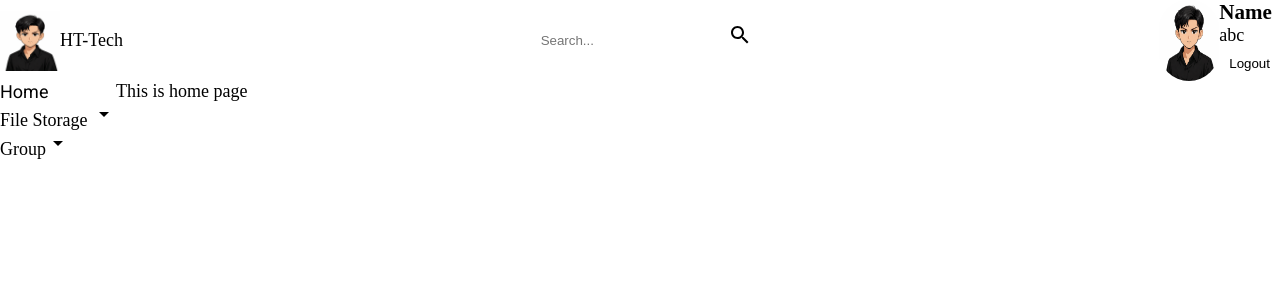
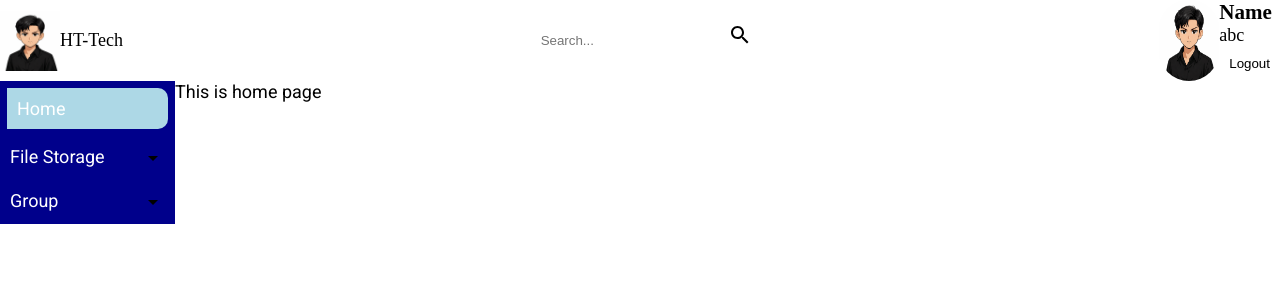
Before and after one commit to TuansHuynh/kl2st, a React (Vite) app: page / in a window 1280 px wide. Shown: the top 300 px of the page. Built offline with nearby package versions, Linux system fonts and the light colour scheme; a web font is replaced by a local one.

Commit message:
thiết kế menu v1

```diff
--- a/src/layouts/Menu.tsx
+++ b/src/layouts/Menu.tsx
@@ -23,37 +23,36 @@ export default function Menu() {
     }
 
     return (
-        <div className='' style={{ display: "flex", flexDirection: "column" }}>
-            <NavLink className='' to="/">
-                Home
-            </NavLink>
-            <div className='' >
-                <div className=''>
-                    <div className='' onClick={handleStorage} aria-expanded={isStorageOpen}>
-                        <span> File Storage </span>
-                        {isExpanded && <ArrowDropDownIcon />}
+        <div className='nav-menu' >
+
+            <NavLink className='link home-link' to="/">Home</NavLink>
+
+            <div className='menu-container' >
+                <div className='title-container' onClick={handleStorage} aria-expanded={isStorageOpen}>
+                    <span> File Storage </span>
+                    {isExpanded && <ArrowDropDownIcon className='nav-caret'/>}
+                </div>
+
+                {isStorageOpen && (
+                    <div className='menu-list' style={{ display: "flex", flexDirection: "column" }}>
+                        <NavLink className='link doc-link' to="/doc"> Document </NavLink>
+                        <NavLink className='link excel-link' to="/excel"> Excel </NavLink>
+                        <NavLink className='link present-link' to="/present"> Presentation </NavLink>
+                        <NavLink className='link note-link' to="/note"> Note </NavLink>
                     </div>
+                )}
+            </div>
 
-                    {isStorageOpen && (
-                        <div className=''>
-                            <NavLink className='' to="/doc"> Document </NavLink>
-                            <NavLink className='' to="/excel"> Excel </NavLink>
-                            <NavLink className='' to="/present"> Presentation </NavLink>
-                            <NavLink className='' to="/note"> Note </NavLink>
-                        </div>
-                    )}
-                </div>
-            </div>
-            <div>
-                <div className='' onClick={handleGroup} aria-expanded={isGroup}>
+            <div className='menu-container'>
+                <div className='title-container' onClick={handleGroup} aria-expanded={isGroup}>
                     <span>Group</span>
-                    {isExpanded && <ArrowDropDownIcon />}
+                    {isExpanded && <ArrowDropDownIcon className=''/>}
                 </div>
 
                 {isGroup && (
-                    <div>
-                        <NavLink to="/account"> Account </NavLink>
-                        <NavLink to="/group"> Group </NavLink>
+                    <div className='menu-list' style={{ display: "flex", flexDirection: "column" }}>
+                        <NavLink className='link account-link' to="/account"> Account </NavLink>
+                        <NavLink className='link group-link' to="/group"> Group </NavLink>
                     </div>
                 )}
             </div>
--- a/src/pages/layout/MainLayout.tsx
+++ b/src/pages/layout/MainLayout.tsx
@@ -1,12 +1,13 @@
 import { Outlet } from "react-router-dom";
 import Header from "../../layouts/Header";
 import Menu from "../../layouts/Menu";
+// import Footer from "../../layouts/Footer";
 
 export default function MainLayout() {
     return (
         <div className="main-layout">
             <Header />
-            <div  style={{display: "flex"}}>
+            <div className="menu">
                 <div>
                     <Menu />
                 </div>
@@ -14,7 +15,9 @@ export default function MainLayout() {
                     <Outlet />
                 </div>
             </div>
-            {/* <Footer /> */}
+                {/* <div>
+                    <Footer />
+                </div> */}
         </div>
     )
 }
--- a/src/styles/base/_reset.scss
+++ b/src/styles/base/_reset.scss
@@ -21,7 +21,6 @@ h3 {
 a{
     font-family: 'Roboto', sans-serif;
     text-decoration: none;
-    color: black;
 }
 
 button {
--- a/src/styles/components/GuestLayout.scss
+++ b/src/styles/components/GuestLayout.scss
@@ -8,6 +8,10 @@
 
     background-image: url("/images/hotel.jpg");
     background-size: cover;
+
+    a{
+        color: black;
+    }
 
     &::before {
         content: "";
--- /dev/null
+++ b/src/styles/components/Menu.scss
@@ -0,0 +1,44 @@
+.menu {
+    display: flex;
+    font-family: 'Roboto';
+
+    .nav-menu {
+        display: flex;
+        justify-content: center;
+        flex-direction: column;
+        padding: 5px;
+
+        background-color: darkblue;
+
+        gap: 10px;
+        width: 175px;
+
+        a, span{
+            color: white;
+        }
+
+        .menu-container {
+            cursor: pointer;
+
+            .title-container{
+                display: flex;
+                justify-content: space-between;
+                padding: 5px;
+            }
+
+            .menu-list {
+                display: flex;
+                flex-direction: column;
+                margin-left: 10px;
+                transition: all;
+            }
+        }
+
+        .link{
+            background-color: lightblue;
+            padding: 10px;
+            margin: 2px;
+            border-radius: 0 10px 10px 0;
+        }
+    }
+}
--- a/src/styles/main.scss
+++ b/src/styles/main.scss
@@ -8,3 +8,5 @@
 
 @use "./components/GuestLayout.scss";
 @use "./components/ErrorPage.scss";
+
+@use "./components/Menu.scss"
```
Also changed, not shown: src/styles/components/Header.scss (added).
